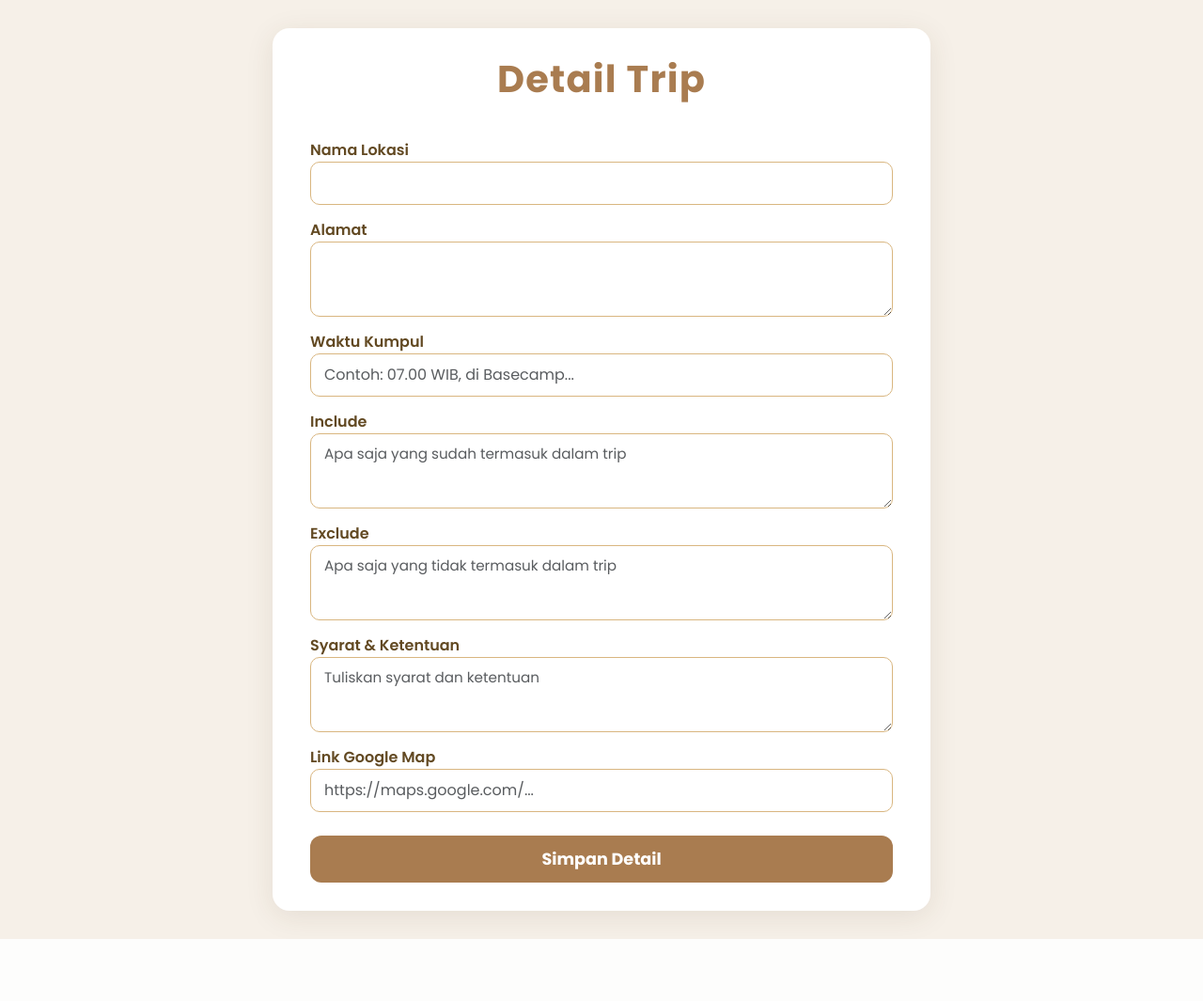
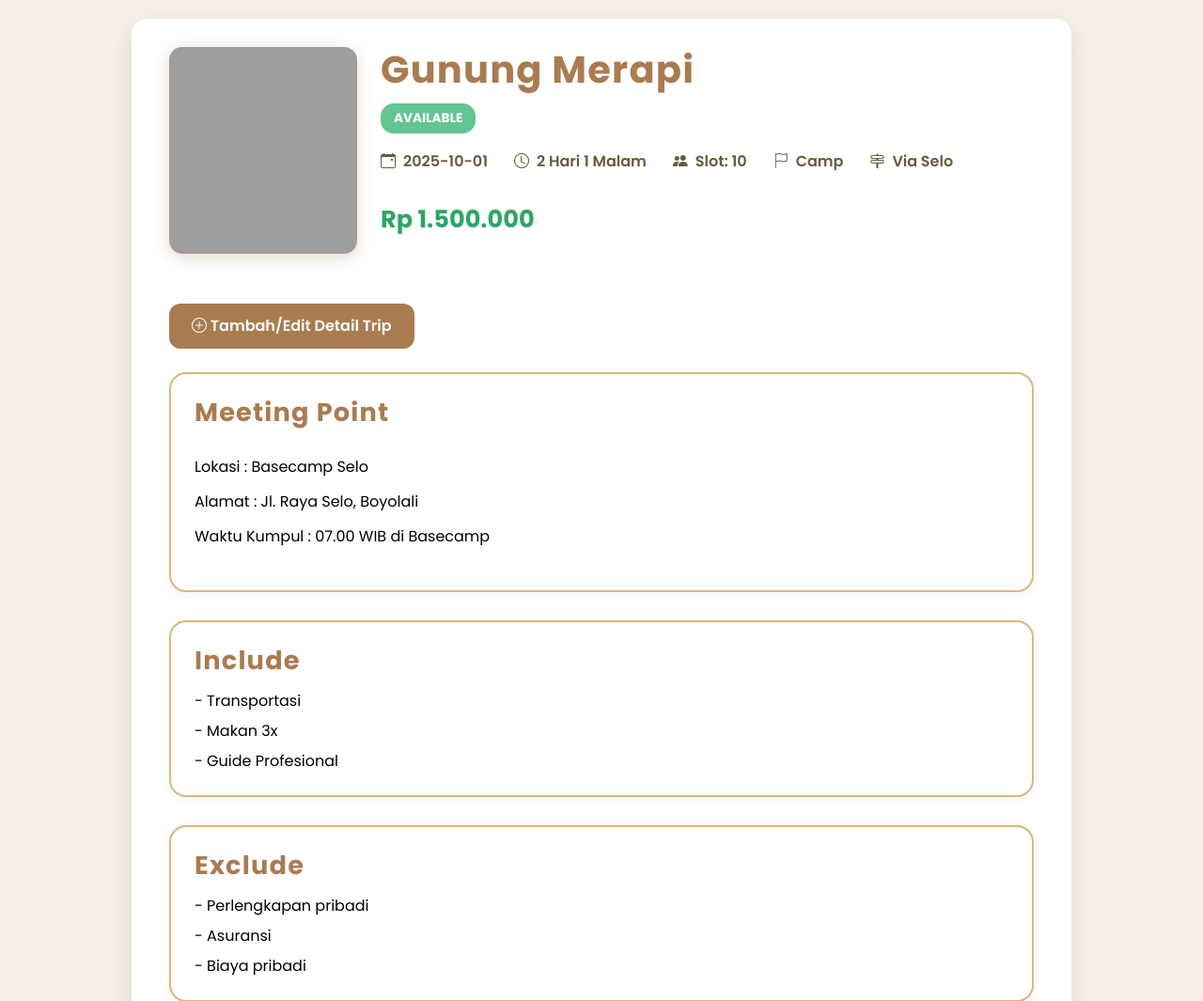
Before and after one commit to PROJEK-SEMESTER-3-KELOMPOK-NGELAWAN/majelismdpl.com, a PHP site: page /admin/detailTrip.php in a window 1280 px wide. Shown: the top 1065 px of the page at 94% size. Before the commit the page ends 999 px from the top, so only its background shows below. Run offline with PHP 8.4, Linux system fonts and the light colour scheme; the visitor is signed in with stand-in values (Sample User, id 1); grey boxes are pictures that could not be loaded.

Commit message:
membuat tampilan detail trip

```diff
--- a/admin/detailTrip.php
+++ b/admin/detailTrip.php
@@ -1,15 +1,36 @@
 <?php
 require_once 'auth_check.php';
 
-// Ambil data trip berdasarkan id jika perlu dari database (contoh sederhana)
 $id = $_GET['id'] ?? null;
-// Jika pakai koneksi DB, bisa query trip berdasarkan $id
 
+// Contoh ambil data trip dan detail dari database menggunakan $id
+// Contoh data statis sebagai ilustrasi (ganti dengan query dari DB)
+$trip = [
+    'nama_gunung' => 'Gunung Merapi',
+    'tanggal' => '2025-10-01',
+    'slot' => 10,
+    'durasi' => '2 Hari 1 Malam',
+    'jenis_trip' => 'Camp',
+    'harga' => 1500000,
+    'via_gunung' => 'Selo',
+    'status' => 'available',
+    'gambar' => 'images/merapi.jpg'
+];
+
+// Data detail trip meeting point (ganti dengan query dari DB sesuai $id)
+$detail = [
+    'nama_lokasi_meeting_point' => 'Basecamp Selo',
+    'alamat_meeting_point' => 'Jl. Raya Selo, Boyolali',
+    'waktu_kumpul' => '07.00 WIB di Basecamp',
+    'include' => "- Transportasi\n- Makan 3x\n- Guide Profesional",
+    'exclude' => "- Perlengkapan pribadi\n- Asuransi\n- Biaya pribadi",
+    'syarat_ketentuan' => "Tidak menerima peserta dengan penyakit kronis\nPatuhi instruksi guide",
+    'link_gmap_meeting_point' => 'https://www.google.com/maps/place/Basecamp+Selo/@-7.541,110.591'
+];
 ?>
 
 <!DOCTYPE html>
 <html lang="id">
-
 <head>
   <meta charset="UTF-8" />
   <meta name="viewport" content="width=device-width, initial-scale=1" />
@@ -20,167 +41,238 @@ $id = $_GET['id'] ?? null;
   <style>
     body {
       background: #f6f0e8;
-      font-family: 'Poppins', Arial, sans-serif;
+      font-family: "Poppins", Arial, sans-serif;
       color: #232323;
       min-height: 100vh;
-      padding: 30px;
+      padding: 20px;
     }
-
     .container-detail {
-      max-width: 700px;
-      margin: 0 auto;
-      background: white;
+      max-width: 1000px;
+      margin: auto;
+      background: #fff;
+      border-radius: 16px;
+      box-shadow: 0 8px 24px rgb(0 0 0 / 0.1);
       padding: 30px 40px;
-      border-radius: 18px;
-      box-shadow: 0 6px 30px rgba(79, 56, 34, 0.1);
     }
-
-    h1 {
+    h1, h2 {
       color: #a97c50;
       font-weight: 700;
-      margin-bottom: 25px;
-      text-align: center;
       letter-spacing: 1.2px;
     }
-
-    label {
+    .trip-header {
+      display: flex;
+      gap: 25px;
+      margin-bottom: 30px;
+      flex-wrap: wrap;
+    }
+    .trip-image {
+      max-width: 320px;
+      flex-shrink: 0;
+      border-radius: 14px;
+      object-fit: cover;
+      height: 220px;
+      width: 200px;
+      box-shadow: 0 4px 16px rgba(169, 124, 80, 0.3);
+    }
+    .trip-info h1 {
+      margin-bottom: 12px;
+    }
+    .badge-status {
+      text-transform: uppercase;
+      font-weight: 700;
+      padding: 6px 14px;
+      border-radius: 14px;
+      background-color: #63c494;
+      color: white;
+      font-size: 0.85em;
+      display: inline-block;
+      margin-bottom: 18px;
+      width: max-content;
+    }
+    .badge-status.sold {
+      background-color: #d48d9a;
+    }
+    .trip-meta {
+      font-size: 1em;
+      color: #444;
+      margin-bottom: 30px;
+      display: flex;
+      flex-wrap: wrap;
+      gap: 14px 28px;
+    }
+    .trip-meta span {
+      display: flex;
+      align-items: center;
+      gap: 8px;
       font-weight: 600;
-      color: #624922;
-      margin-top: 15px;
+      color: #695a3a;
     }
-
-    textarea.form-control {
-      resize: vertical;
-      min-height: 80px;
-      font-size: 0.95em;
+    .trip-price {
+      font-size: 1.6em;
+      font-weight: 700;
+      color: #2ea564;
+      margin-bottom: 40px;
     }
-
-    input.form-control,
-    textarea.form-control {
-      border: 1.8px solid #d9b680;
-      border-radius: 10px;
-      padding: 10px 14px;
-      transition: border-color 0.3s ease;
+    /* Kotak lembut tanpa garis untuk setiap section */
+    .info-box {
+      background: white;
+      border-radius: 18px;
+      box-shadow: 0 2px 12px rgba(30,30,50,0.05);
+      padding: 25px 25px 18px 25px;
+      margin-bottom: 30px;
+      color: #ebebeb;
+      border: 2px solid #d9b680;
     }
-
-    input.form-control:focus,
-    textarea.form-control:focus {
-      border-color: #a97c50;
-      box-shadow: 0 0 8px #a97c50b3;
-      outline: none;
+    .section-title {
+      color: #a97c50;
+      margin-bottom: 18px;
+      font-size: 1.7em;
     }
-
-    #mapPreview {
-      margin-top: 12px;
+    .section-content p {
+      padding-bottom: 5px;
+      margin: 0;
+    }
+    .section-content {
+      font-family: 'Poppins', Arial, sans-serif;
+      white-space: pre-line;
+      line-height: 1;
+      color: black;
+      font-weight: 300;
+      padding-bottom: 10px;
+    }
+    iframe {
+      border-radius: 12px;
       width: 100%;
-      height: 280px;
+      height: 300px;
+      border: 1.5 solid #d9b680;
+      box-shadow: 0 6px 20px rgb(169 124 80 / 0.35);
+    }
+    .btn-add-detail {
+      background-color: #a97c50;
+      color: white;
+      font-weight: 600;
+      padding: 12px 24px;
       border-radius: 12px;
-      border: 2px solid #d9b680;
-      box-shadow: 0 4px 16px rgba(169, 124, 80, 0.25);
-      display: none;
+      border: none;
+      cursor: pointer;
+      transition: background-color 0.3s ease;
+      margin-bottom: 25px;
     }
-
-    .btn-submit {
-      background-color: #a97c50;
-      border: none;
-      color: white;
-      padding: 12px 30px;
-      font-weight: 700;
-      font-size: 1.1em;
-      border-radius: 12px;
-      cursor: pointer;
-      margin-top: 25px;
-      display: block;
-      width: 100%;
-      transition: background-color 0.3s ease;
-    }
-
-    .btn-submit:hover {
+    .btn-add-detail:hover {
       background-color: #7a5f34;
     }
   </style>
 </head>
-
 <body>
 
   <div class="container-detail">
-    <h1>Detail Trip</h1>
-    <form action="save_detailtrip.php" method="POST">
-      <input type="hidden" name="id_trip" value="<?= htmlspecialchars($id) ?>" />
+    <div class="trip-header">
+      <img src="<?= htmlspecialchars($trip['gambar']) ?>" alt="<?= htmlspecialchars($trip['nama_gunung']) ?>" class="trip-image" />
+      <div class="trip-info">
+        <h1><?= htmlspecialchars($trip['nama_gunung']) ?></h1>
+        <div class="badge-status <?= $trip['status'] === 'available' ? 'available' : 'sold' ?>">
+          <?= ucfirst($trip['status']) ?>
+        </div>
+        <div class="trip-meta">
+          <span><i class="bi bi-calendar-event"></i> <?= htmlspecialchars($trip['tanggal']) ?></span>
+          <span><i class="bi bi-clock"></i> <?= htmlspecialchars($trip['durasi']) ?></span>
+          <span><i class="bi bi-people-fill"></i> Slot: <?= intval($trip['slot']) ?></span>
+          <span><i class="bi bi-flag"></i> <?= htmlspecialchars($trip['jenis_trip']) ?></span>
+          <span><i class="bi bi-signpost-2"></i> Via <?= htmlspecialchars($trip['via_gunung']) ?></span>
+        </div>
+        <div class="trip-price">Rp <?= number_format($trip['harga'], 0, ',', '.') ?></div>
+      </div>
+    </div>
 
-      <label for="nama_lokasi">Nama Lokasi</label>
-      <input type="text" id="nama_lokasi" name="nama_lokasi" class="form-control" required />
+    <button class="btn-add-detail" id="btnTambahDetailTrip"><i class="bi bi-plus-circle"></i> Tambah/Edit Detail Trip</button>
 
-      <label for="alamat">Alamat</label>
-      <textarea id="alamat" name="alamat" class="form-control" required></textarea>
+    <section class="info-box">
+      <h2 class="section-title">Meeting Point</h2>
+      <div class="section-content">
+        <p><strong>Lokasi :</strong> <?= htmlspecialchars($detail['nama_lokasi_meeting_point']) ?></p>
+        <p><strong>Alamat :</strong> <?= nl2br(htmlspecialchars($detail['alamat_meeting_point'])) ?></p>
+        <p><strong>Waktu Kumpul :</strong> <?= htmlspecialchars($detail['waktu_kumpul']) ?></p>
+      </div>
+    </section>
 
-      <label for="waktu_kumpul">Waktu Kumpul</label>
-      <input type="text" id="waktu_kumpul" name="waktu_kumpul" class="form-control" placeholder="Contoh: 07.00 WIB, di Basecamp..." required />
+    <section class="info-box">
+      <h2 class="section-title">Include</h2>
+      <div class="section-content"><?= nl2br(htmlspecialchars($detail['include'])) ?></div>
+    </section>
 
-      <label for="include">Include</label>
-      <textarea id="include" name="include" class="form-control" placeholder="Apa saja yang sudah termasuk dalam trip" required></textarea>
+    <section class="info-box">
+      <h2 class="section-title">Exclude</h2>
+      <div class="section-content"><?= nl2br(htmlspecialchars($detail['exclude'])) ?></div>
+    </section>
 
-      <label for="exclude">Exclude</label>
-      <textarea id="exclude" name="exclude" class="form-control" placeholder="Apa saja yang tidak termasuk dalam trip" required></textarea>
+    <section class="info-box">
+      <h2 class="section-title">Syarat & Ketentuan</h2>
+      <div class="section-content"><?= nl2br(htmlspecialchars($detail['syarat_ketentuan'])) ?></div>
+    </section>
 
-      <label for="syarat_ketentuan">Syarat & Ketentuan</label>
-      <textarea id="syarat_ketentuan" name="syarat_ketentuan" class="form-control" placeholder="Tuliskan syarat dan ketentuan" required></textarea>
-
-      <label for="link_gmap">Link Google Map</label>
-      <input type="url" id="link_gmap" name="link_gmap" class="form-control" placeholder="https://maps.google.com/..." />
-
-      <!-- Google Map Preview -->
-      <iframe id="mapPreview" src="" allowfullscreen loading="lazy"></iframe>
-
-      <button type="submit" class="btn-submit">Simpan Detail</button>
-    </form>
+    <section class="info-box">
+      <h2 class="section-title">Lokasi Meeting Point di Google Map</h2>
+      <?php if (!empty($detail['link_gmap_meeting_point'])): ?>
+        <iframe src="<?= str_replace('/maps/', '/maps/embed/', htmlspecialchars($detail['link_gmap_meeting_point'])) ?>" allowfullscreen loading="lazy"></iframe>
+      <?php else: ?>
+        <p><em>Belum ada link Google Map Meeting Point</em></p>
+      <?php endif; ?>
+    </section>
   </div>
 
+  <!-- Modal Form Tambah/Edit Detail Trip -->
+  <div class="modal fade" id="detailTripFormModal" tabindex="-1" aria-labelledby="detailTripFormModalLabel" aria-hidden="true">
+    <div class="modal-dialog">
+      <form class="modal-content" id="formDetailTrip" method="POST" action="save_detailtrip.php">
+        <div class="modal-header">
+          <h5 class="modal-title" id="detailTripFormModalLabel">Tambah/Edit Detail Trip</h5>
+          <button type="button" class="btn-close" data-bs-dismiss="modal" aria-label="Tutup"></button>
+        </div>
+        <div class="modal-body">
+          <input type="hidden" name="id_trip" value="<?= htmlspecialchars($id) ?>" />
+          <div class="mb-3">
+            <label for="nama_lokasi_meeting_point" class="form-label">Nama Meeting Point</label>
+            <input type="text" class="form-control" id="nama_lokasi_meeting_point" name="nama_lokasi_meeting_point" required value="<?= htmlspecialchars($detail['nama_lokasi_meeting_point']) ?>" />
+          </div>
+          <div class="mb-3">
+            <label for="alamat_meeting_point" class="form-label">Alamat Meeting Point</label>
+            <textarea class="form-control" id="alamat_meeting_point" name="alamat_meeting_point" rows="3" required><?= htmlspecialchars($detail['alamat_meeting_point']) ?></textarea>
+          </div>
+          <div class="mb-3">
+            <label for="waktu_kumpul" class="form-label">Waktu Kumpul</label>
+            <input type="text" class="form-control" id="waktu_kumpul" name="waktu_kumpul" required value="<?= htmlspecialchars($detail['waktu_kumpul']) ?>" />
+          </div>
+          <div class="mb-3">
+            <label for="include" class="form-label">Include</label>
+            <textarea class="form-control" id="include" name="include" rows="3" required><?= htmlspecialchars($detail['include']) ?></textarea>
+          </div>
+          <div class="mb-3">
+            <label for="exclude" class="form-label">Exclude</label>
+            <textarea class="form-control" id="exclude" name="exclude" rows="3" required><?= htmlspecialchars($detail['exclude']) ?></textarea>
+          </div>
+          <div class="mb-3">
+            <label for="syarat_ketentuan" class="form-label">Syarat & Ketentuan</label>
+            <textarea class="form-control" id="syarat_ketentuan" name="syarat_ketentuan" rows="4" required><?= htmlspecialchars($detail['syarat_ketentuan']) ?></textarea>
+          </div>
+          <div class="mb-3">
+            <label for="link_gmap_meeting_point" class="form-label">Link Google Map Meeting Point</label>
+            <input type="url" class="form-control" id="link_gmap_meeting_point" name="link_gmap_meeting_point" value="<?= htmlspecialchars($detail['link_gmap_meeting_point']) ?>" placeholder="https://maps.google.com/..." />
+          </div>
+        </div>
+        <div class="modal-footer">
+          <button type="submit" class="btn btn-success">Simpan Detail</button>
+          <button type="button" class="btn btn-secondary" data-bs-dismiss="modal">Batal</button>
+        </div>
+      </form>
+    </div>
+  </div>
+
+  <script src="https://cdn.jsdelivr.net/npm/bootstrap@5.3.2/dist/js/bootstrap.bundle.min.js"></script>
   <script>
-    const inputLink = document.getElementById('link_gmap');
-    const mapPreview = document.getElementById('mapPreview');
-
-    inputLink.addEventListener('input', function () {
-      const url = this.value.trim();
-
-      if (url) {
-        let embedUrl = '';
-
-        // Jika sudah embed URL Google Maps atau alamat biasa, ubah menjadi embed format
-        try {
-          const urlObj = new URL(url);
-          if (urlObj.hostname.includes('google.com') || urlObj.hostname.includes('goo.gl')) {
-            if (url.includes('/maps/embed')) {
-              embedUrl = url; // langsung embed jika sudah embed url
-            } else {
-              // Ubah URL maps biasa jadi embed
-              // Contoh: https://www.google.com/maps/place/LOC -> https://www.google.com/maps/embed/v1/place?q=LOC&key=YOUR_KEY
-              // Namun tanpa API key, kita manfaatkan bagian /maps/place/ atau /maps/ untuk embed dengan cara sederhana
-
-              // Simplify for direct use: replace /maps/ with /maps/embed/
-              embedUrl = url.replace('/maps/', '/maps/embed/');
-            }
-            // Tampilkan iframe preview dengan src URL embed
-            mapPreview.src = embedUrl;
-            mapPreview.style.display = "block";
-          } else {
-            // Link bukan google maps, sembunyikan preview
-            mapPreview.style.display = "none";
-            mapPreview.src = '';
-          }
-        } catch (error) {
-          // URL tidak valid, sembunyikan preview
-          mapPreview.style.display = "none";
-          mapPreview.src = '';
-        }
-      } else {
-        // Jika kosong, sembunyikan preview
-        mapPreview.style.display = "none";
-        mapPreview.src = '';
-      }
+    document.getElementById('btnTambahDetailTrip').addEventListener('click', function() {
+      const modal = new bootstrap.Modal(document.getElementById('detailTripFormModal'));
+      modal.show();
     });
   </script>
-
 </body>
-
 </html>
--- a/frontend/trip.js
+++ b/frontend/trip.js
@@ -185,5 +185,6 @@ document.getElementById('formTambahTrip').onsubmit = async function(e) {
   }
 };
 
+
 // Load trips saat halaman siap
 loadTrips();
```
